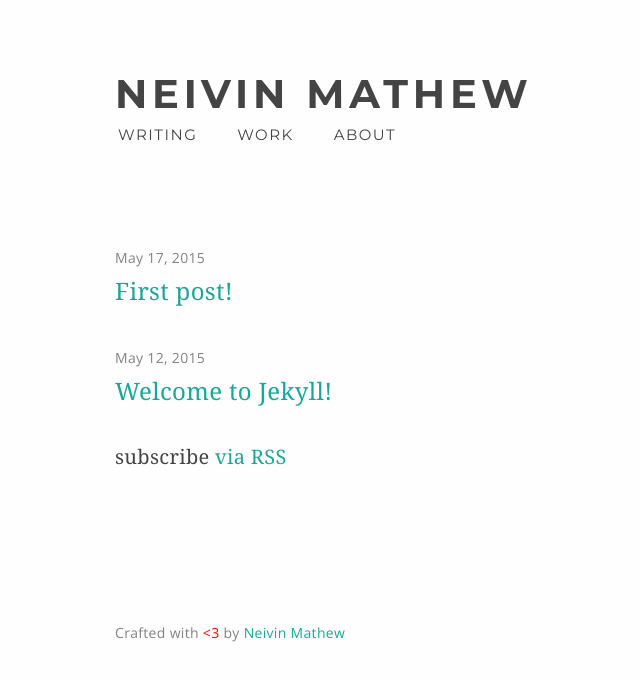
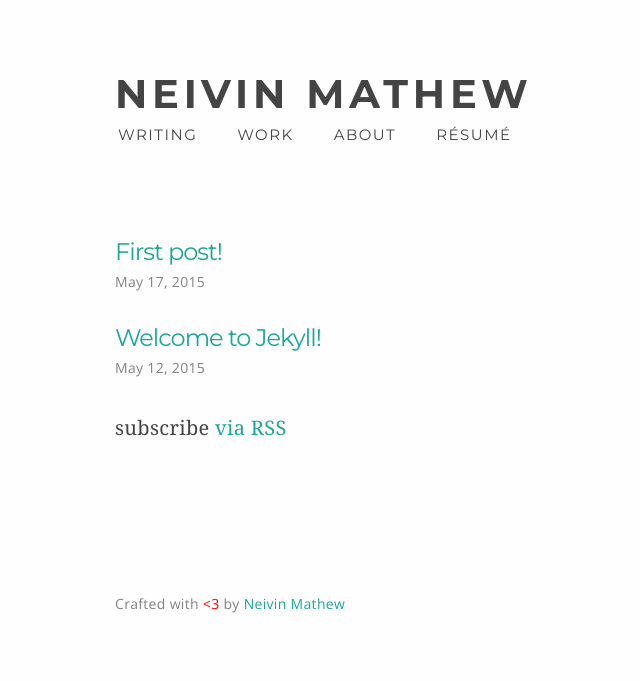
Before and after one commit to neivin/neivin.github.io, a Jekyll site: the page built from blog/index.html, in a window 1280 px wide. Shown: the top 681 px of the page, without its empty margins (155-795 px from the left). Built offline with Jekyll 4.4.1, drawn with Linux system fonts in a browser that asks for light colours.

Commit message:
Add resume, move archive to blog, small changes

```diff
--- a/_includes/header.html
+++ b/_includes/header.html
@@ -5,9 +5,10 @@
     <div class="header-name"><a id="title-link" href="/">NEIVIN MATHEW</a></div>
 
     <div class="nav-links">
-          <a class="page-link" href="/archive">WRITING</a>
+          <a class="page-link" href="/blog">WRITING</a>
           <a class="page-link" href="/projects">WORK</a>
           <a class="page-link" href="/about">ABOUT</a>
+          <a class="page-link" href="/resume/nvn_resume_nov30.pdf">RÉSUMÉ</a>
      </div>
 
   </div>
--- a/_sass/_base.scss
+++ b/_sass/_base.scss
@@ -33,9 +33,12 @@
 p, blockquote, pre,
 ul, ol, dl, figure,
 %vertical-rhythm {
+    margin-bottom: $spacing-unit / 2;
+}
+
+p{
     margin-bottom: $spacing-unit - 5;
 }
-
 
 
 /**
--- a/_sass/_layout.scss
+++ b/_sass/_layout.scss
@@ -286,6 +286,7 @@
     font-weight: 400;
     letter-spacing: -1px;
     line-height: 1;
+    margin-bottom: 0px;
 
     @include media-query($on-laptop) {
         font-size: 36px;
--- a/archive/index.html
+++ b/blog/index.html
@@ -7,11 +7,10 @@
   <ul class="post-list">
     {% for post in site.posts %}
       <li>
-        <span class="post-meta">{{ post.date | date: "%b %-d, %Y" }}</span>
-
-        <h2>
+        <h2 class = "post-title">
           <a class="post-link" href="{{ post.url | prepend: site.baseurl }}">{{ post.title }}</a>
         </h2>
+        <span class="post-meta">{{ post.date | date: "%b %-d, %Y" }}</span>
       </li>
     {% endfor %}
   </ul>
```
Also changed, not shown: 1 other file.
